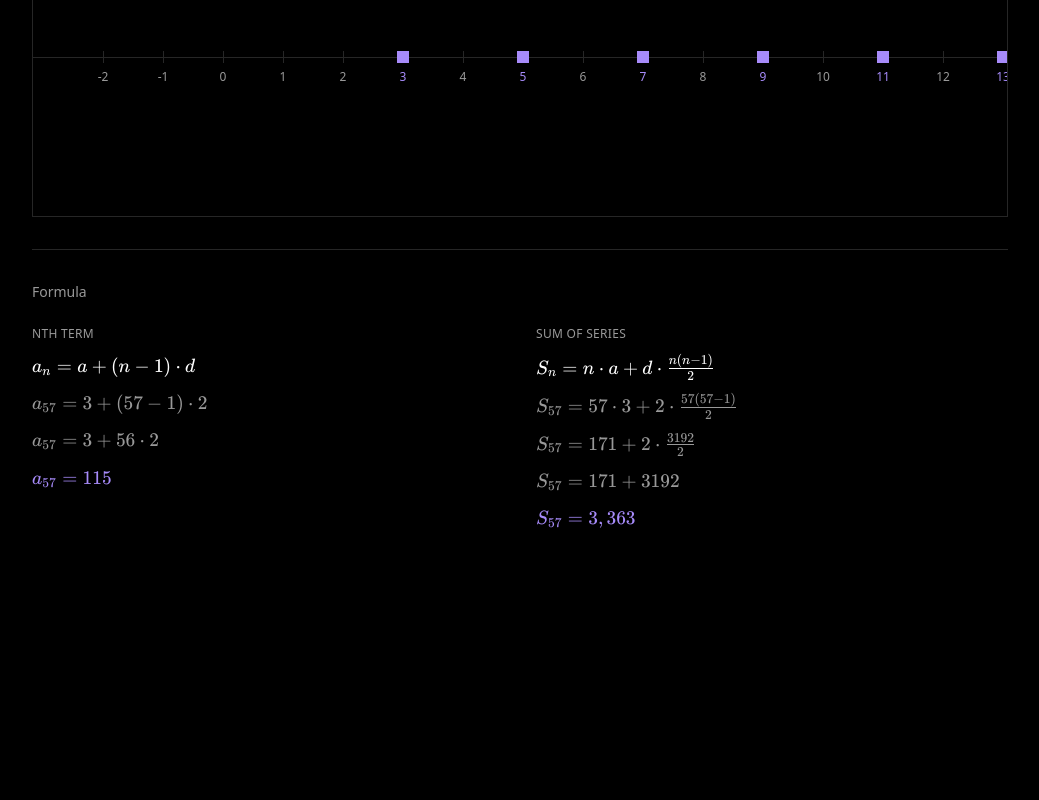
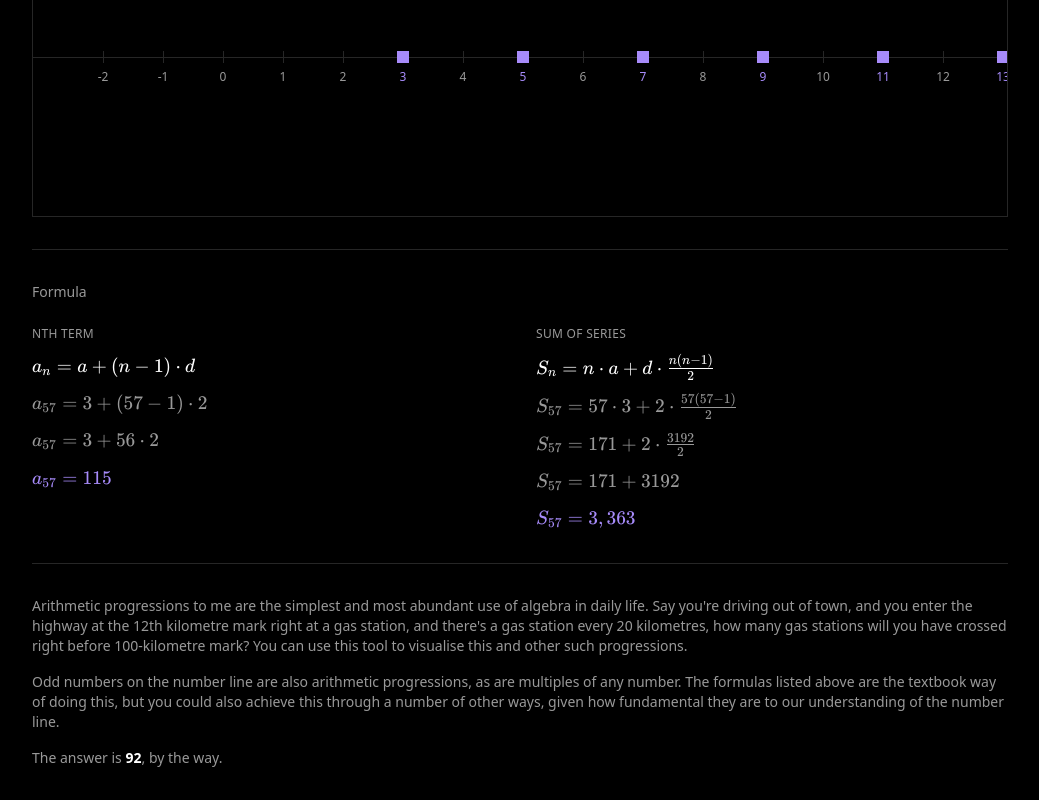
Before and after one commit to jakradum/portfolio, a Next.js app: page /ap-generator in a window 1280 px wide. Shown: the part 418-1218 px from the top of the page, without its empty margins (120-1159 px from the left). Before the commit the page ends 981 px from the top, so only its background shows below. Built offline with nearby package versions, Linux system fonts and the light colour scheme.

Commit message:
added ap text

```diff
--- a/src/app/ap-generator/page.tsx
+++ b/src/app/ap-generator/page.tsx
@@ -321,6 +321,19 @@ export default function APGenerator() {
           </div>
         </div>
       </div>
+
+      {/* Explanation */}
+      <div className="mt-8 space-y-4 text-sm text-muted-foreground border-t border-border pt-8">
+        <p>
+          Arithmetic progressions to me are the simplest and most abundant use of algebra in daily life. Say you&apos;re driving out of town, and you enter the highway at the 12th kilometre mark right at a gas station, and there&apos;s a gas station every 20 kilometres, how many gas stations will you have crossed right before 100-kilometre mark? You can use this tool to visualise this and other such progressions.
+        </p>
+        <p>
+          Odd numbers on the number line are also arithmetic progressions, as are multiples of any number. The formulas listed above are the textbook way of doing this, but you could also achieve this through a number of other ways, given how fundamental they are to our understanding of the number line.
+        </p>
+        <p>
+          The answer is <strong className="text-foreground">92</strong>, by the way.
+        </p>
+      </div>
     </VisualizerLayout>
   );
 }
--- a/src/app/number-tree/page.tsx
+++ b/src/app/number-tree/page.tsx
@@ -320,7 +320,7 @@ export default function NumberTree() {
       {/* Explanation */}
       <div className="mt-8 space-y-4 text-sm text-muted-foreground border-t border-border pt-8">
         <p>
-          This visualizes the relationship between prime numbers and composite numbers. Primes are the &quot;roots&quot; of the number system - they cannot be broken down into smaller factors.
+          This visualizes the relationship between prime numbers and composite numbers. Primes are the &quot;seeds&quot; of the number system - each birthing many numbers.
         </p>
         <p>
           <strong className="text-foreground">Hover on a prime</strong> to see all the numbers it &quot;gives rise to&quot; - its multiples. For example, hovering on 2 highlights all even numbers.
```
